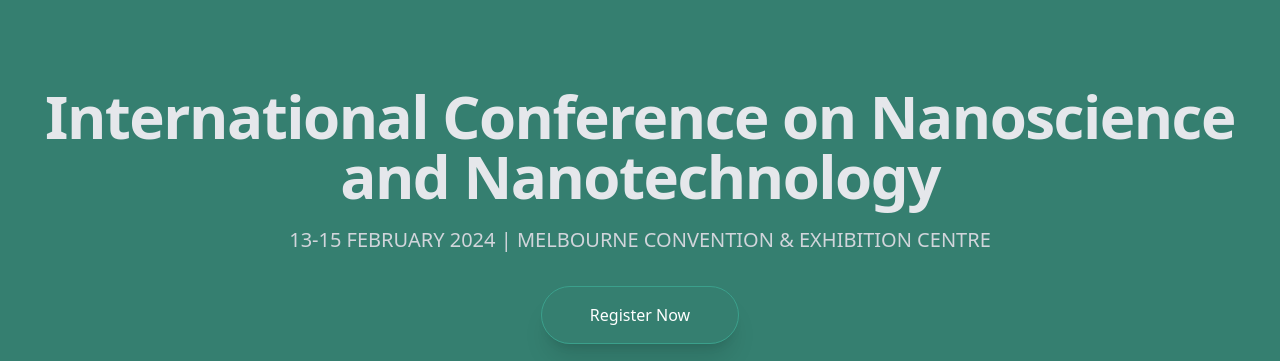
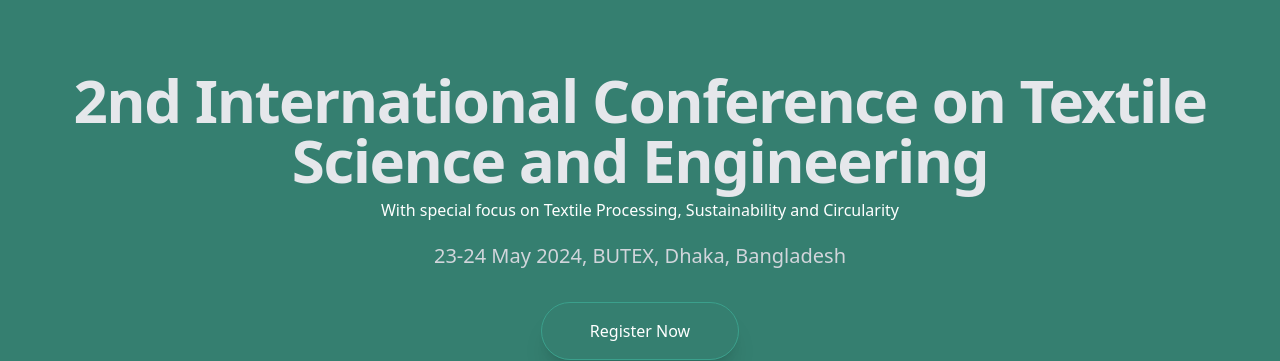
Before and after one commit to ictse-butex/butex-conf-frontend, a React (Vite) app: page / in a window 1280 px wide. Shown: the part 461-822 px from the top of the page. Built offline with nearby package versions, Linux system fonts and the light colour scheme.

Commit message:
updated landing text

```diff
--- a/src/Pages/LandingPage/HeroSection.jsx
+++ b/src/Pages/LandingPage/HeroSection.jsx
@@ -7,11 +7,12 @@
             <div class="px-4 mx-auto mt-16 mb-16 max-w-7xl sm:mt-24">
                 <div class="text-center">
                     <h1 class="text-4xl font-extrabold tracking-tight text-gray-200 sm:text-5xl md:text-6xl font-title">
-                        <span class="block">International Conference on Nanoscience and Nanotechnology</span>
+                        <span class="block">2nd International Conference on Textile Science and Engineering</span>
                         {/* <span class="block pt-2">New Product Launch</span> */}
                     </h1>
+                    <h2 className="mt-2 text-white">With special focus on Textile Processing, Sustainability and Circularity</h2>
                     <p class="max-w-md mx-auto mt-3 text-base text-gray-300 sm:text-lg md:mt-5 md:text-xl md:max-w-3xl">
-                        13-15 FEBRUARY 2024 | MELBOURNE CONVENTION & EXHIBITION CENTRE
+                    23-24 May 2024, BUTEX, Dhaka, Bangladesh
                     </p>
                     <div class="max-w-md mx-auto mt-5 sm:flex sm:justify-center md:mt-8">
 
```
Also changed, not shown: 1 other file (tests, documents, lock files or other folders).
